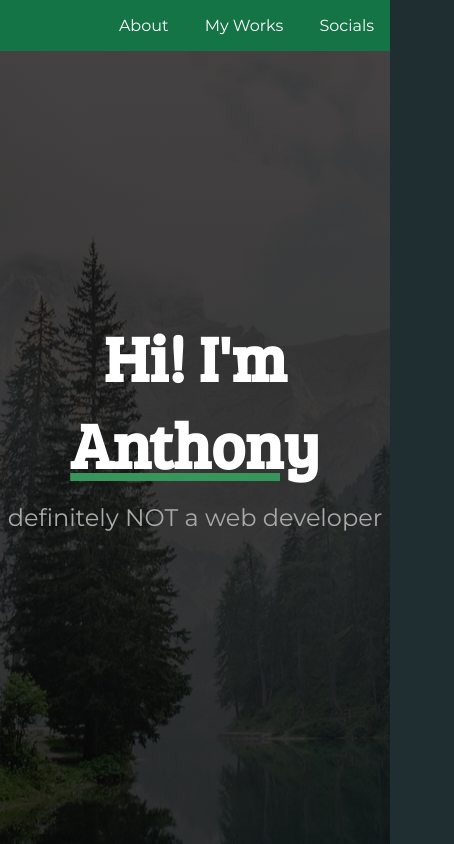
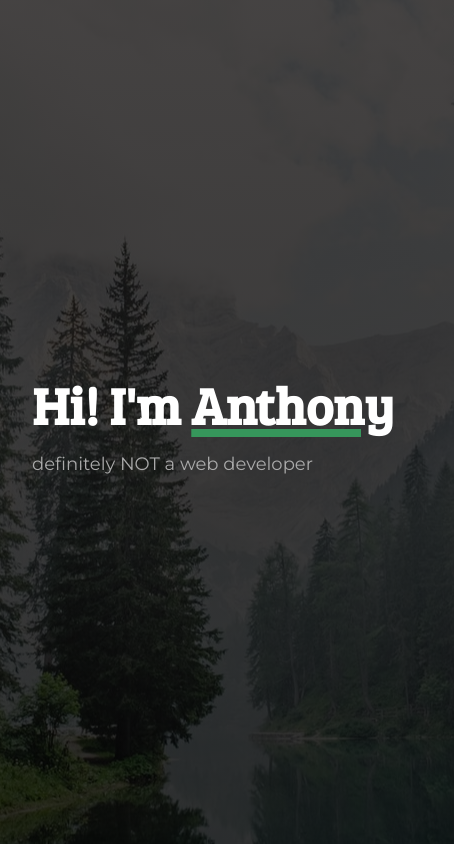
Before and after one commit to SaiKiru/fcc-portfolio, a plain HTML site: page index.html in a window 390 px wide. Shown: the top 844 px of the page, 454 px wide, since content can reach past the window. Drawn offline with Linux system fonts and the light colour scheme.

Commit message:
Responsive design

```diff
--- a/index.html
+++ b/index.html
@@ -1,6 +1,8 @@
 <!DOCTYPE html>
-<html>
+<html lang="en">
 <head>
+  <meta charset="utf-8">
+  <meta name="viewport" content="width=device-width, initial-scale=1.0">
   <title>Portfolio</title>
   <script src="https://kit.fontawesome.com/f1c591517c.js" crossorigin="anonymous"></script>
   <link rel="stylesheet" href="style.css">
--- a/style.css
+++ b/style.css
@@ -54,6 +54,12 @@ body {
     background-color: var(--highlight-color);
 }
 
+@media screen and (max-width: 420px) {
+    #navbar {
+        display: none;
+    }
+}
+
 /* navbar END */
 
 section {
@@ -101,6 +107,22 @@ section {
 #welcome-sub-greeting {
     font-size: 24px;
     color: #aaa;
+}
+
+@media screen and (max-width: 520px) {
+    #welcome-section {
+        padding: 0px 32px;
+        align-items:initial;
+        text-align: left;
+    }
+
+    #welcome-main-greeting {
+        font-size: 52px;
+    }
+
+    #welcome-sub-greeting {
+        font-size: 18px;
+    }
 }
 
 /* welcome section END */
```
